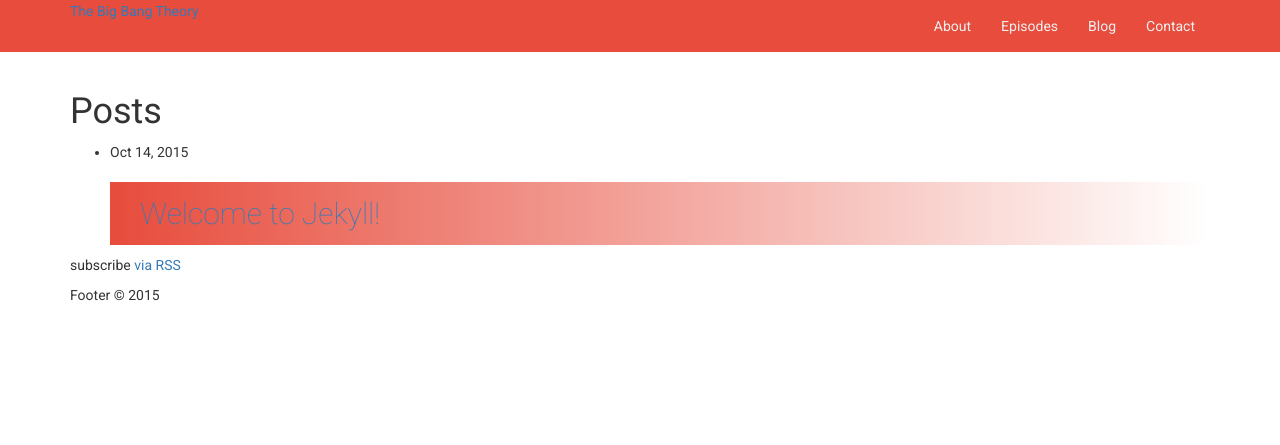
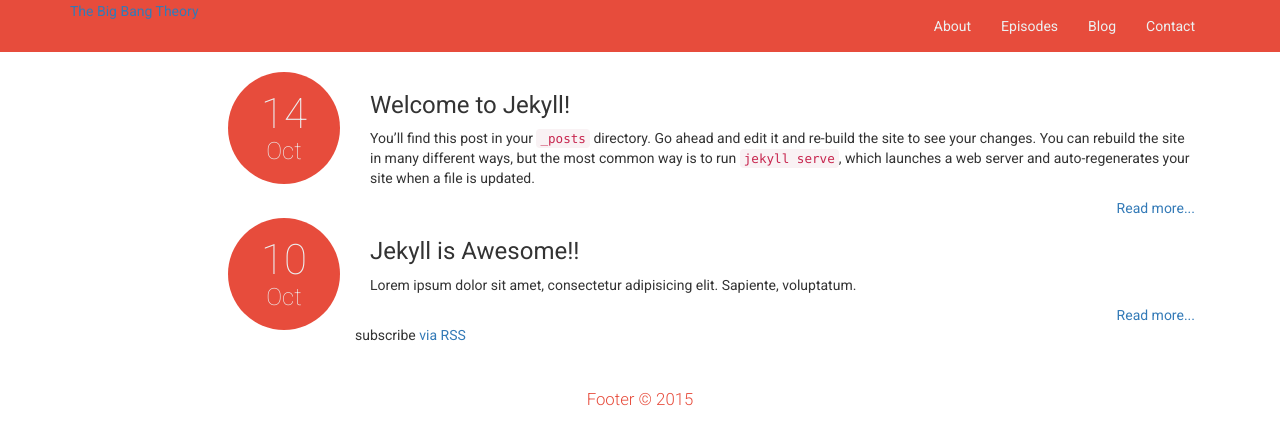
Before and after one commit to deepanmgn/tbbt, a Jekyll site: the page built from blog.html, in a window 1280 px wide. Shown: the top 445 px of the page. Built offline with Jekyll 4.4.1, drawn with Linux system fonts in a browser that asks for light colours; nearby versions of some CDN libraries.

Commit message:
Completed 95% of site

```diff
--- a/_includes/head.html
+++ b/_includes/head.html
@@ -9,6 +9,9 @@
 
   <link rel="stylesheet" href="https://maxcdn.bootstrapcdn.com/bootstrap/3.3.5/css/bootstrap.min.css">
   <link rel="stylesheet" href="{{ "/css/main.css" | prepend: site.baseurl }}">
+
+  <script src="https://code.jquery.com/jquery-2.1.4.min.js"></script>
+  <script src="{{ "/js/episodes.js" | prepend: site.baseurl }}"></script>
   <link href='https://fonts.googleapis.com/css?family=Roboto:400,100,300,700' rel='stylesheet' type='text/css'>
   <link rel="canonical" href="{{ page.url | replace:'index.html','' | prepend: site.baseurl | prepend: site.url }}">
   <link rel="alternate" type="application/rss+xml" title="{{ site.title }}" href="{{ "/feed.xml" | prepend: site.baseurl | prepend: site.url }}" />
--- /dev/null
+++ b/_posts/2015-10-10-jekyll-is-awesome.html
@@ -0,0 +1,11 @@
+---
+layout: post
+title: "Jekyll is Awesome!!"
+date: 2015-10-10 10:02:23
+categories: jekyll firstlook
+---
+
+<p>Lorem ipsum dolor sit amet, consectetur adipisicing elit. Sapiente, voluptatum.</p>
+
+<p>Lorem ipsum dolor sit amet, consectetur adipisicing elit. Quaerat, ut.</p>
+<p>Lorem ipsum dolor sit amet, consectetur adipisicing elit. Aliquam, facilis.</p>
--- /dev/null
+++ b/_sass/blog.scss
@@ -0,0 +1,25 @@
+#blog {
+  #posts {
+    .post {
+      .metainfo {
+        background-color: $primary-color;
+        color: $light-font-color;
+        width: 8em;
+        text-align: center;
+        font-weight: 100;
+        height: 8em;
+        border-radius: 50%;
+        padding-top: 1.5em;
+
+        .date {
+          font-size: 3em;
+          line-height: 1em;
+        }
+
+        .month {
+          font-size: 1.7em;
+        }
+      }
+    }
+  }
+}
--- a/_sass/common.scss
+++ b/_sass/common.scss
@@ -47,3 +47,12 @@ h2 {
   /* Opera 11.10+ */
   background: -o-linear-gradient(left, $primary-color, $white);
 }
+
+
+footer {
+  margin-top: 2em;
+  text-align: center;
+  color: $primary-color;
+  font-size: 1.2em;
+  font-weight: 300;
+}
--- /dev/null
+++ b/_sass/post.scss
@@ -0,0 +1,8 @@
+#post {
+  header {
+    h1 {
+      color: $primary-color;
+      font-weight: 100;
+    }
+  }
+}
--- a/blog.html
+++ b/blog.html
@@ -5,21 +5,24 @@ permalink: /blog/
 position: 3
 ---
 
-<div class="home">
-
-  <h1 class="page-heading">Posts</h1>
-
-  <ul class="post-list">
+<div id="blog">
+  <section id="posts">
     {% for post in site.posts %}
-      <li>
-        <span class="post-meta">{{ post.date | date: "%b %-d, %Y" }}</span>
-
-        <h2>
-          <a class="post-link" href="{{ post.url | prepend: site.baseurl }}">{{ post.title }}</a>
-        </h2>
-      </li>
+    <article class="post">
+      <div class="col-sm-3">
+        <div class="metainfo pull-right">
+          <div class="date">{{post.date | date: "%e"}}</div>
+          <div class="month">{{post.date | date: "%b"}}</div>
+        </div>
+      </div>
+      <div class="col-sm-9 details">
+        <h3>{{post.title}}</h3>
+        <p class="excerpt">{{post.excerpt}}</p>
+        <a href="{{ post.url | prepend: site.baseurl }}" class="read_more pull-right">Read more...</a>
+      </div>
+    </article>
     {% endfor %}
-  </ul>
+</section>
 
   <p class="rss-subscribe">subscribe <a href="{{ "/feed.xml" | prepend: site.baseurl }}">via RSS</a></p>
 
--- a/css/main.scss
+++ b/css/main.scss
@@ -2,4 +2,4 @@
 ---
 @charset "utf-8";
 
-@import "mixins", "theme", "common", "home", "about";
+@import "mixins", "theme", "common", "home", "about", "blog", "post";
--- a/episodes.html
+++ b/episodes.html
@@ -5,7 +5,30 @@ permalink: /episodes/
 position: 2
 ---
 
-<h1>Episodes</h1>
-<p>Lorem ipsum dolor sit amet, consectetur adipisicing elit. Repudiandae, nisi?</p>
-<p>Lorem ipsum dolor sit amet, consectetur adipisicing elit. Quo, veritatis!</p>
-<p>Lorem ipsum dolor sit amet, consectetur adipisicing elit. Repellat, adipisci!</p>
+{% assign seasons = site.data.seasons %}
+
+<div id="episodes">
+  <h1>Episodes</h1>
+  <div class="row">
+    <aside class="col-sm-3 list-group" id="season-selector">
+      {% for season in seasons %}
+        <a href="#/season-{{season.seasonCode}}" class="list-group-item" data-target="#episodes-{{season.seasonCode}}">{{season.seasonTitle}}</a>
+      {% endfor %}
+    </aside>
+    <section class="col-sm-9" id="episode-details">
+      {% for season in seasons %}
+        <article class="episodes list-group hidden" id="episodes-{{season.seasonCode}}">
+          {% for episode in season.episodes %}
+            <div class="list-group-item">
+              <h4 class="list-group-item-heading">{{ season.seasonCode}}{{ episode.episodeCode }}: {{episode.title}}</h4>
+              <p class="list-group-item-text">
+                Directed by: {{episode.director}}; Aired on: {{episode.airDate}}
+              </p>
+            </div>
+          {% endfor %}
+        </article>
+      {% endfor %}
+    </section>
+  </div>
+
+</div>
```
Also changed, not shown: _data/seasons.json (added, +220 -0 lines), _layouts/post.html (+5 -7 lines), js/episodes.coffee (added, +16 -0 lines).
